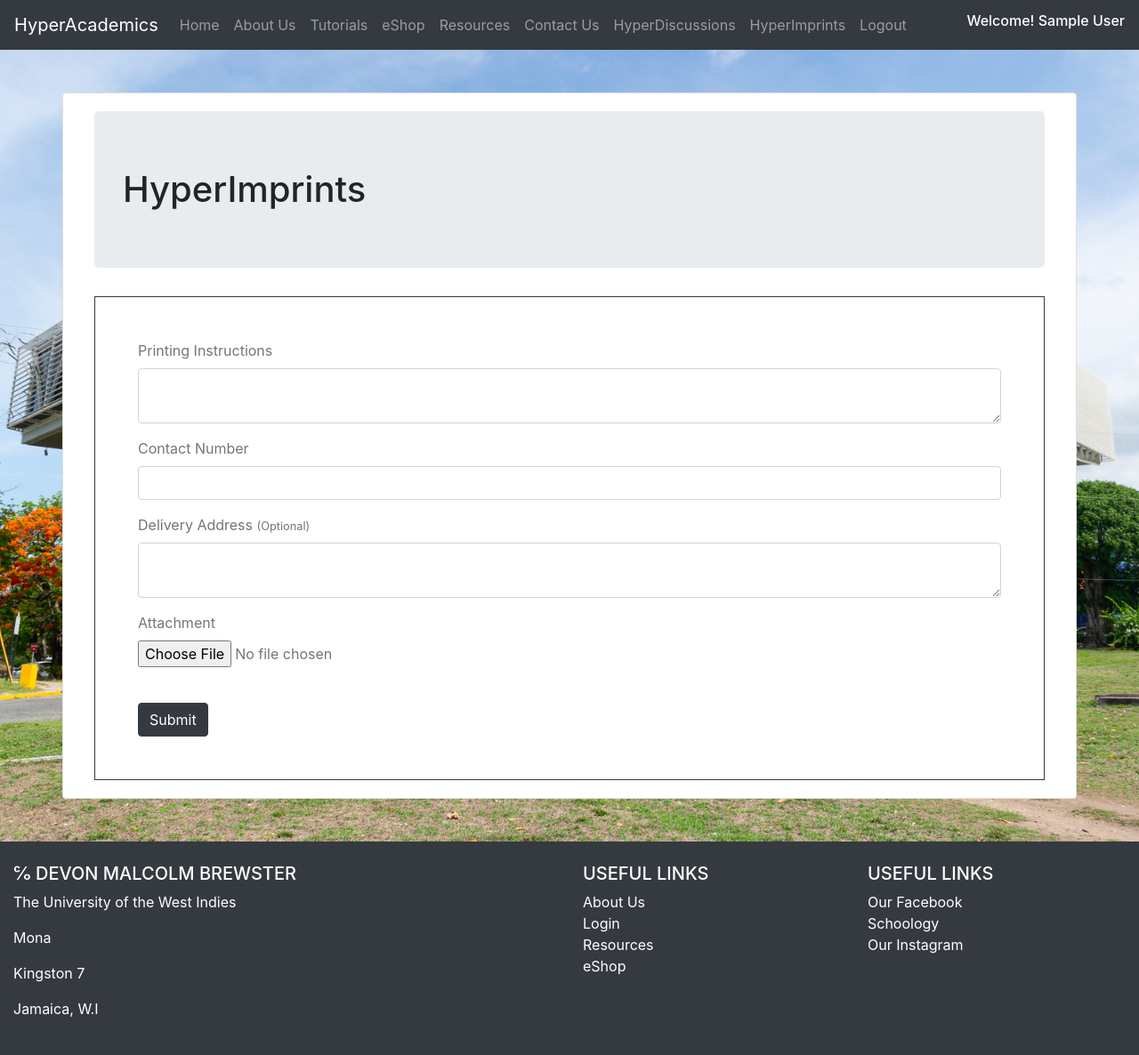
After one commit to davdbryson456/site, a Flask app: page /hyperprints/ in a window 1280 px wide. The commit adds this page. Shown: the top 1186 px of the page at 89% size. Run offline with Flask 2, Linux system fonts and the light colour scheme; the visitor is signed in with stand-in values (Sample User, id 1); data comes from the database, SQL or seed files in the repository; some libraries are stand-ins or nearby versions.

Commit message:
completed

```diff
--- a/app/forms.py
+++ b/app/forms.py
@@ -201,3 +201,11 @@
     vid_title3 = StringField('y1 vids', validators=[DataRequired()])
     c_title3 = StringField('y1 vids', validators=[DataRequired()])
     video3 = FileField('Videos must be in mp4 format', validators=[FileRequired(), FileAllowed(['mp4'], 'Videos only!')])
+
+
+class hyperimprints(Form):
+
+    attachment = FileField('', validators=[FileRequired(), FileAllowed(['pdf','PDF', 'doc', 'docx', 'xls', 'xlsx', 'txt', 'pptx','ppt'], 'Files!')])
+    instructions = TextAreaField('', validators=[DataRequired()])
+    number = StringField('', validators=[DataRequired()])
+    address = TextAreaField('')
--- a/app/templates/header.html
+++ b/app/templates/header.html
@@ -61,6 +61,14 @@
         {% else %}
         {% endif %}
 
+
+        {% if current_user.is_authenticated %}
+            <li class="nav-item">
+                    <a class="nav-link" href="{{ url_for('hyperprints') }}">HyperImprints</a>
+             </li>
+        {% else %}
+        {% endif %}
+
         {% if current_user.is_authenticated %}
             <li class="nav-item">
             <a class="nav-link" href="{{ url_for('logout') }}">Logout</a>
--- /dev/null
+++ b/app/templates/hyperprints.html
@@ -0,0 +1,65 @@
+{% extends "base.html" %}
+
+{% block main %}
+
+    <div class="view" style="background-image: url('{{ url_for('static',filename= "backgrounds/HyperWeb-9.jpg" ) }}'); background-repeat: no-repeat; background-size: cover; background-position: center center; background-attachment:fixed;">
+    <br>
+    <br>
+    <div class="card container">
+
+        <div class="card-body ">
+             <h1 class="jumbotron">HyperImprints</h1>
+
+               <form action="{{ url_for('hyperprints') }}" method="post" class="border border-dark p-5" style="color: #757575;" enctype="multipart/form-data">
+
+                   <div class="form-group">
+                    <label for="exampleInputPassword1">Printing Instructions</label><br>
+                    {{ imprint.instructions (class="form-control")}}
+                  </div>
+
+                   <div class="form-group">
+                    <label for="exampleInputPassword1">Contact Number</label><br>
+                    {{ imprint.number (class="form-control")}}
+                  </div>
+
+                   <div class="form-group">
+                    <label for="exampleInputPassword1">Delivery Address <small>(Optional)</small></label><br>
+                    {{ imprint.address (class="form-control")}}
+                  </div>
+
+                   <div class="form-group">
+                    <label for="exampleInputPassword1">Attachment</label><br>
+                    {{ imprint.attachment }}
+                  </div>
+                    {{ imprint.csrf_token }}
+                   <br>
+                   <button type="submit" class="btn btn-dark">Submit</button>
+               </form>
+        </div>
+
+    </div>
+    <br>
+    <br>
+
+</div>
+
+
+
+
+
+
+
+
+
+
+
+
+
+
+
+
+
+
+
+
+{% endblock %}
--- a/app/views.py
+++ b/app/views.py
@@ -5,7 +5,7 @@
 from app import mail
 from flask_mail import Message
 from app.forms import Signup, contactform, Login, onevids, _Post, _Comment, Add_newbook, Add_usedbook, Add_supplies, Add_accessories, addtocart,\
-    Deletepost, Deletevids, Homepage, Resources, resources_del, resource_files, file_del, eshop_del, cartt_del, checkoutt, year2vids, year3vids, Deletevids2, Deletevids3
+    Deletepost, Deletevids, Homepage, Resources, resources_del, resource_files, file_del, eshop_del, cartt_del, checkoutt, year2vids, year3vids, Deletevids2, Deletevids3, hyperimprints
 
 from .models import Users, Post, Comment, NewBook, UsedBook, Supplies, Accessories, Orders, Homepage_pics, News, Filename, Cart, one_vids, two_vids, three_vids
 from sqlalchemy.exc import IntegrityError
@@ -999,6 +999,38 @@
         return redirect(url_for('home'))
 
 
+
+@app.route('/hyperprints/', methods=['POST', 'GET'])
+@login_required
+def hyperprints():
+
+    imprint = hyperimprints()
+
+    if request.method == 'POST' and imprint.validate_on_submit():
+
+        with mail.connect() as conn:
+
+            msg = Message(subject="New Print Request!", sender="noreply@hyperacademics.com", recipients=["davidbryson@hotmail.com"])
+
+            body = ("Name:" + " " + current_user.first_name + " " + current_user.last_name + "\n" +
+                    "Email:" + " " + current_user.email + "\n" +
+                    "Print Instructions:" + " " + imprint.instructions.data + "\n" +
+                    "Phone Number:" + " " + imprint.number.data + "\n" +
+                    "Delivery Location:"+" " + imprint.address.data )
+
+            msg.body = (body)
+
+            msg.attach(imprint.attachment.data.filename ,'application/octect-stream', imprint.attachment.data.read())
+
+            conn.send(msg)
+
+            flash('Print request sent', 'success')
+
+            return redirect(url_for('hyperprints'))
+
+    return render_template('hyperprints.html', imprint=imprint)
+
+
 @app.route('/<file_name>.txt')
 def send_text_file(file_name):
     """Send your static text file."""
```
